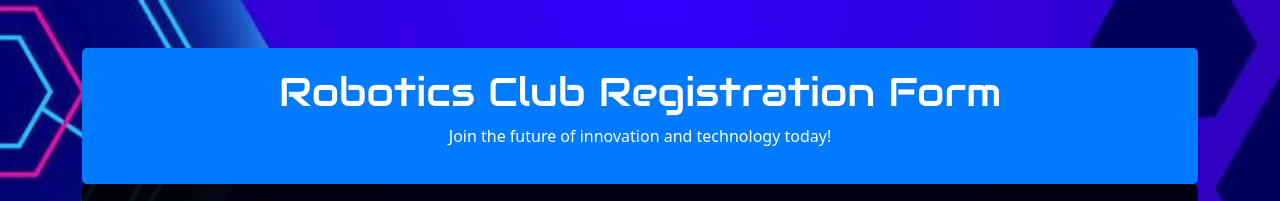
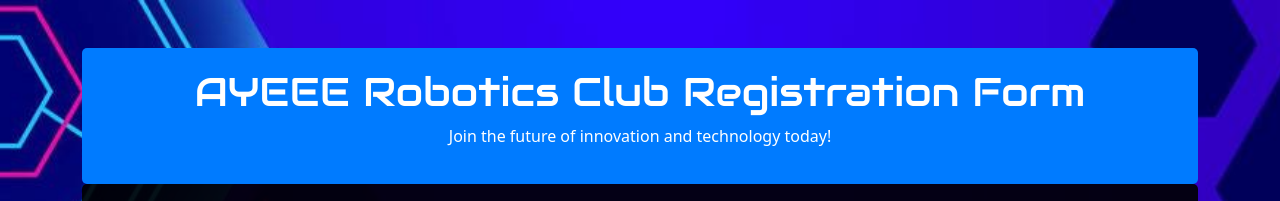
Before and after one commit to SA-9R-Bulo/SW2-, a plain HTML site: page index.html in a window 1280 px wide. Shown: the top 201 px of the page. Drawn offline with nearby package versions, Linux system fonts and the light colour scheme.

Commit message:
Update index.html

```diff
--- a/index.html
+++ b/index.html
@@ -21,7 +21,7 @@
 <body>
     <div class="container my-5">
         <div class="header">
-            <h1 id="Text">Robotics Club Registration Form</h1>
+            <h1 id="Text"> AYEEE Robotics Club Registration Form</h1>
             <p>Join the future of innovation and technology today!</p>
         </div>
         <div class="content">
```
